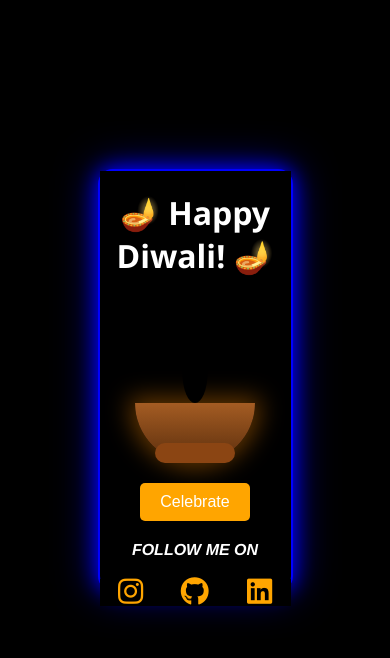
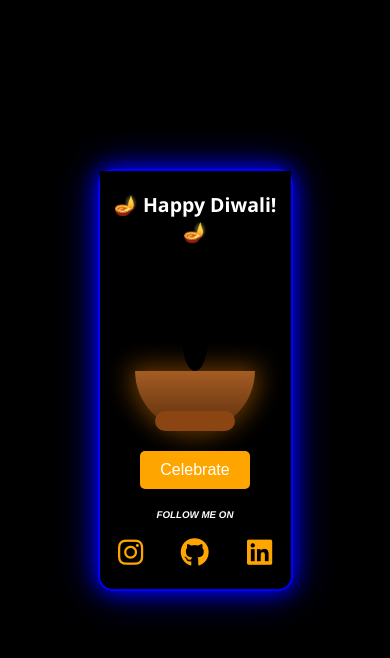
Before and after one commit to Aakash-Jha-818/diwali-pagebygeek.aakash, a plain HTML site: page index.html in a window 390 px wide. Drawn offline with Linux system fonts and the light colour scheme.

Commit message:
Refactor style.css for responsiveness and cleanup
Added media query for responsive design and adjusted styles.

```diff
--- a/style.css
+++ b/style.css
@@ -5,7 +5,15 @@
     background-color: black;
     color: white;
 }
+@media (max-width: 600px) {
+    #main {
+        height: 70vh;
+        width: 80vw;
+        font-size: 2.5vw;
 
+    }
+
+}
 #main {
     position: relative;
     z-index: 1;
```
